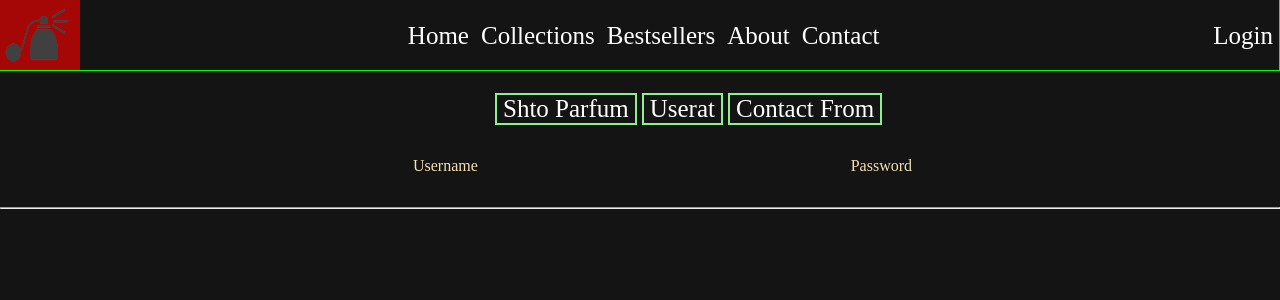
After one commit to RinorPaqarizi/Projekti, a PHP site: page /dashboard.php in a window 1280 px wide. The commit adds this page. Shown: the top 300 px of the page. Run offline with PHP 8.4, Linux system fonts and the light colour scheme.

Commit message:
Login php start

```diff
--- /dev/null
+++ b/Style/style4.css
@@ -0,0 +1,55 @@
+#list-div{
+    position: relative;
+    flex-direction: row;
+    justify-content: space-between;
+
+}
+.li-s>a{
+    color:white;
+    text-decoration: none;
+    list-style: none;
+    padding: 6px;
+    font-size: 25px;
+
+}
+#ul-l{
+    display: flex;
+        list-style: none;
+        text-align: center;
+        margin-top: 22px;
+        margin-left: 450px;
+}
+.li-s{
+    border:lightgreen 2px solid;
+   margin-left: 5px;
+}
+#log-div{
+    position: relative;
+    flex-direction: row;
+
+}
+.ul-log{
+    display: flex;
+    list-style: none;
+    text-align: center;
+    justify-content: space-evenly;
+}
+#cont-div{
+    position: relative;
+    flex-direction: row;
+
+}
+#ul-cont{
+    display: flex;
+    list-style: none;
+    text-align: center;
+    justify-content: space-evenly;
+}
+.hidden {
+    display: none;
+  }
+
+.p-li{
+    margin-left: 5px;
+    color: wheat;
+}
--- /dev/null
+++ b/dashboard.php
@@ -0,0 +1,73 @@
+<!DOCTYPE html>
+<html lang="en">
+<head>
+    <link rel="stylesheet" href="Style/style.css" type="text/css">
+    <link rel="stylesheet" href="Style/style4.css" type="text/css">
+</head>
+<body>
+    <div id="header">
+        <img src="Photos/icon.PNG" alt="icon">
+        <ul id="ul1">
+            <li class="li"><a href="index.html">Home</a></li>
+            <li class="li"><a href="collections.html">Collections </a></li>
+            <li class="li"><a href="bestsellers.html">Bestsellers</a></li>
+            <li class="li"><a href="about_us.html">About </a></li>
+            <li class="li"><a href="contact_us.html">Contact</a></li>
+
+        </ul>
+        <ul id="ul2">
+            <li class="li"><a href="Login.html">Login</a></li>
+
+        </ul>
+    </div>
+
+    <div id="list-div">
+        <ul id="ul-l">
+            <li class="li-s"><a onclick="changeOption(0)">Shto Parfum</a></li>
+            <li class="li-s"><a onclick="changeOption(1)">Userat</a></li>
+            <li class="li-s"><a onclick="changeOption(2)">Contact From</a></li>
+        </ul>
+
+    </div>
+
+    <div id="log-div"class="options " >
+        <ul class="ul-log" >
+            <li class="cont-li"><p class="p-li">Username</p></li>
+            <li class="cont-li"><p class="p-li">Password</p></li>
+        </ul>
+        <hr>
+    </div>
+
+    <div id="log-div" class="options hidden">
+        <ul class="ul-log" >
+            <li class="cont-li"><p class="p-li">Username</p></li>
+            <li class="cont-li"><p class="p-li">Password</p></li>
+        </ul>
+        <hr>
+        <ul class="ul-log">
+            <li><p id="usern-p1" class="p-li"></p></li>
+            <li><p id="pass-p1" class="p-li"></p></li>
+        </ul>
+        <hr>
+        <ul class="ul-log">
+            <li><p id="usern-p2" class="p-li"></p></li>
+            <li><p id="pass-p2" class="p-li"></p></li>
+        </ul>
+        <hr>
+    </div>
+
+    <div id="cont-div" class="options hidden">
+        <ul id="ul-cont">
+            <li class="cont-li"><p class="p-li">Name</p></li>
+            <li class="cont-li"><p class="p-li">Username</p></li>
+            <li class="cont-li"><p class="p-li">Password</p></li>
+            <li class="cont-li"><p class="p-li">Email</p></li>
+            <li class="cont-li"><p class="p-li">Comment</p></li>
+
+        </ul>
+        <hr>
+
+    </div>
+    <script src="js/dashboardchange.js"></script>
+</body>
+</html>
```
Also changed, not shown: Login.html (deleted, +0 -49 lines), Login.php (added, +62 -0 lines), LoginInfo.php (added, +26 -0 lines), Purch-end.php (renamed from Purch-end.html, +6 -6 lines), Style/style.css (+27 -0 lines), Style/style3.css (+13 -3 lines), about_us.php (renamed from about_us.html, +6 -6 lines), bestsellers.php (renamed from bestsellers.html, +6 -6 lines), collections.php (renamed from collections.html, +18 -12 lines), contact_us.php (renamed from contact_us.html, +7 -7 lines), index.php (renamed from index.html, +9 -6 lines), submit.html (deleted, +0 -25 lines), submit.php (added, +25 -0 lines), regex.php (renamed from php/regex.php).
